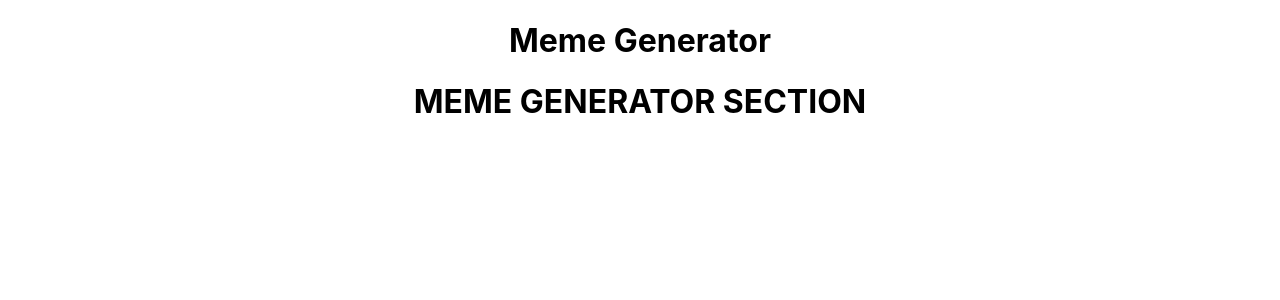
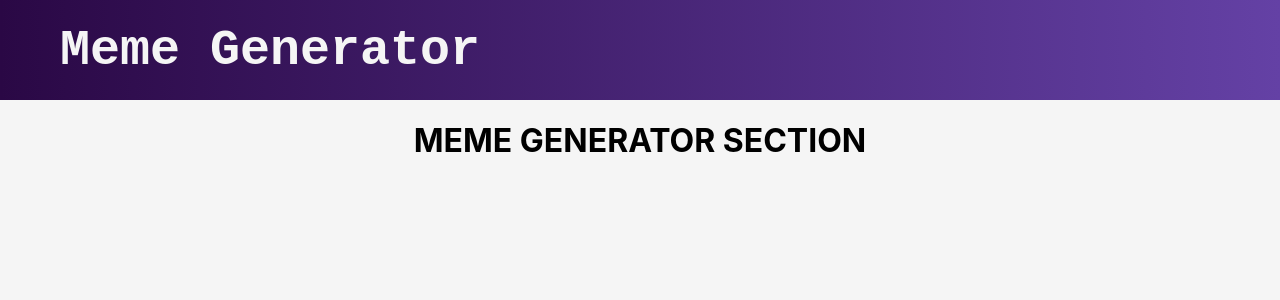
Before and after one commit to zackartborges/react-generator, a React (Create React App) app: page / in a window 1280 px wide. Shown: the top 300 px of the page. Built offline with nearby package versions, Linux system fonts and the light colour scheme.

Commit message:
adds state attributes and styling for header

```diff
--- a/src/index.css
+++ b/src/index.css
@@ -1,13 +1,34 @@
+* {
+  box-sizing: border-box;
+}
 body {
   margin: 0;
-  font-family: -apple-system, BlinkMacSystemFont, 'Segoe UI', 'Roboto', 'Oxygen',
-    'Ubuntu', 'Cantarell', 'Fira Sans', 'Droid Sans', 'Helvetica Neue',
-    sans-serif;
+  font-family: -apple-system, BlinkMacSystemFont, "Segoe UI", "Roboto", "Oxygen", "Ubuntu", "Cantarell", "Fira Sans",
+    "Droid Sans", "Helvetica Neue", sans-serif;
   -webkit-font-smoothing: antialiased;
   -moz-osx-font-smoothing: grayscale;
+  background-color: whitesmoke;
 }
 
 code {
-  font-family: source-code-pro, Menlo, Monaco, Consolas, 'Courier New',
-    monospace;
+  font-family: source-code-pro, Menlo, Monaco, Consolas, "Courier New", monospace;
 }
+
+header {
+  height: 100px;
+  display: flex;
+  align-items: center;
+  background: #6441a5; /* fallback for old browsers */
+  background: -webkit-linear-gradient(to right, #2a0845, #6441a5);
+  background: linear-gradient(
+    to right,
+    #2a0845,
+    #6441a5
+  ); /* W3C, IE 10+/ Edge, Firefox 16+, Chrome 26+, Opera 12+, Safari 7+ */
+}
+header > h1 {
+  font-family: VT323, monospace;
+  color: whitesmoke;
+  font-size: 50px;
+  margin-left: 60px;
+}
```
